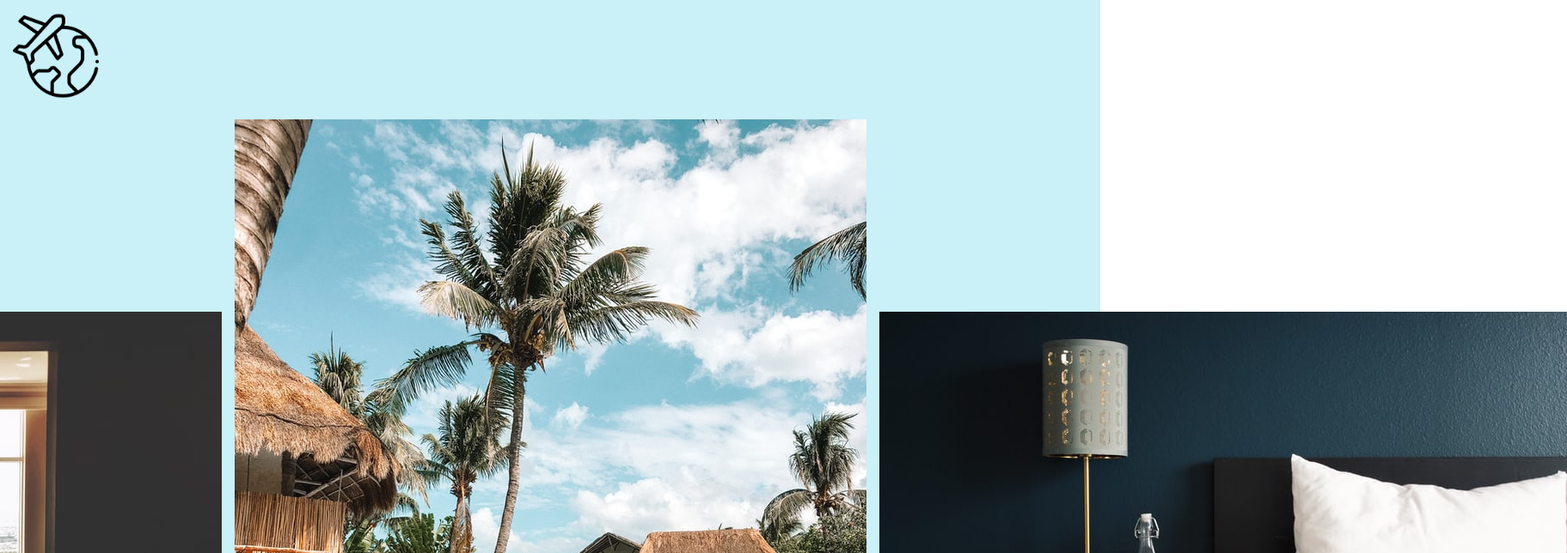
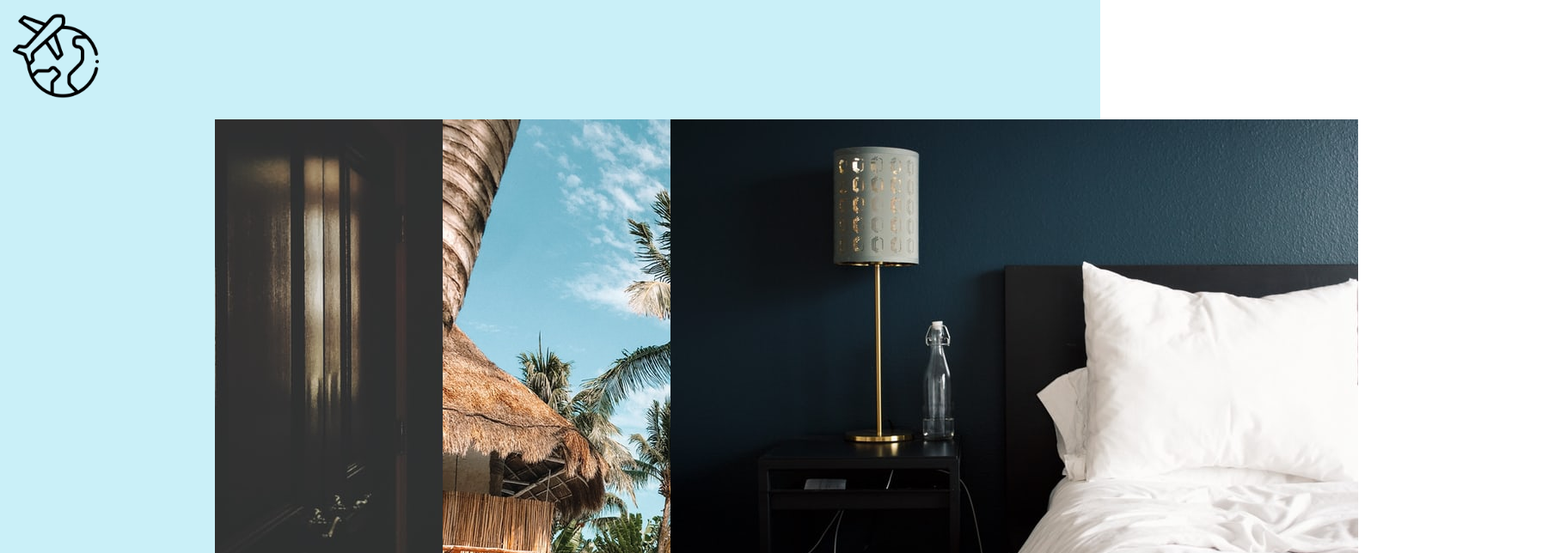
Before and after one commit to Eldon-498/getting-started-emotion-code, a React (Create React App) app in the folder starter-code/: page / in a window 1280 px wide. Shown: the top 644 px of the page at 86% size, 1823 px wide, since content can reach past the window. Built offline with nearby package versions, Linux system fonts and the light colour scheme.

Commit message:
CardWrapper tagging

```diff
--- a/starter-code/src/App.js
+++ b/starter-code/src/App.js
@@ -1,6 +1,7 @@
 import logo from "./logo.png";
 /** @jsxImportSource @emotion/react */
 import { css } from "@emotion/react";
+import { CardWrapper } from "./styles.js";
 // import `css`and `ThemeProvider` from "@emotion/react" package
 // import styled components, theming and animation from "./styles.js" file
 
@@ -63,7 +64,7 @@ function App() {
     `}>
         {hotels.map((hotel) => {
           return (
-            <div key={hotel.id}>
+            <CardWrapper key={hotel.id}>
               <img src={hotel.src} alt={hotel.alt} />
               <div>
                 <h2>{hotel.title}</h2>
@@ -73,7 +74,7 @@ function App() {
                 <button>Details</button>
                 <button>Book</button>
               </div>
-            </div>
+            </CardWrapper>
           );
         })}
       </div>
```
